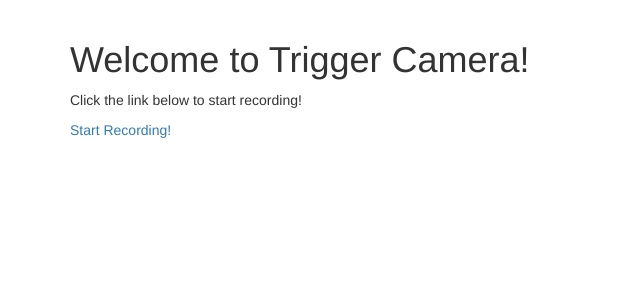
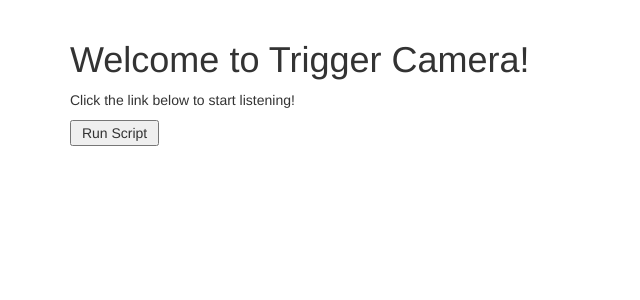
Before and after one commit to asdfghj1332/Webserver-v1, a Flask app: page /ajax in a window 1280 px wide. Shown: the part 52-352 px from the top of the page, without its empty margins (0-640 px from the left). Run offline with Flask 2, Linux system fonts and the light colour scheme; the visitor is signed in with stand-in values (Sample User, id 1); data comes from the database, SQL or seed files in the repository; both versions use the stored data as it was after the commit; some libraries are stand-ins or nearby versions.

Commit message:
Webserver

```diff
--- a/app/templates/ajax.html
+++ b/app/templates/ajax.html
@@ -1,15 +1,27 @@
 {% extends "base.html" %}
+
 {% import 'bootstrap/wtf.html' as wtf %}
 
 {% block app_content %}
 
-<div id="demo">
 <h1>Welcome to Trigger Camera!</h1>
 
-<p>Click the link below to start recording!</p>
+<p>Click the link below to start listening!</p>
 
-<a href="/app/templates/start_recording.php">Start Recording!</a>
+<input type="button" id='script' name="scriptbutton" value=" Run Script " onclick="goPython()">
 
-</div>
+<script src="http://code.jquery.com/jquery-3.3.1.min.js" integrity="sha256-FgpCb/KJQlLNfOu91ta32o/NMZxltwRo8QtmkMRdAu8=" crossorigin="anonymous"></script>
+
+<script>
+    function goPython(){
+        $.ajax({
+          type:
+          url: "/app/templates/trigger_camera.py",
+          context: document.body
+        }).done(function() {
+         alert('Listening for Python Script');;
+        });
+    }
+</script>
 
 {% endblock %}
```
Also changed, not shown: app.db, app/templates/config.ini (renamed from app/templates/trigger_camera/config.ini), app/templates/trigger_camera.py (renamed from app/templates/trigger_camera/trigger_camera.py), 5 other files.
